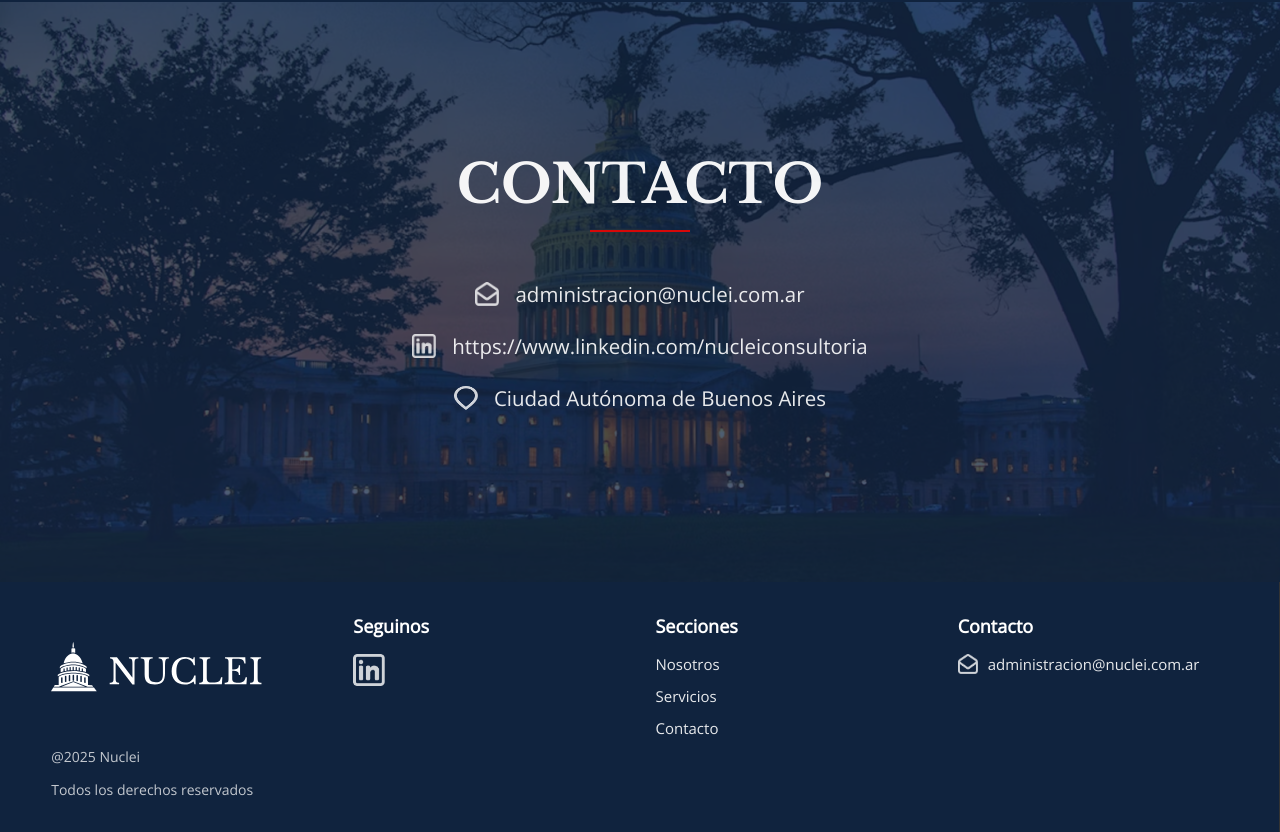
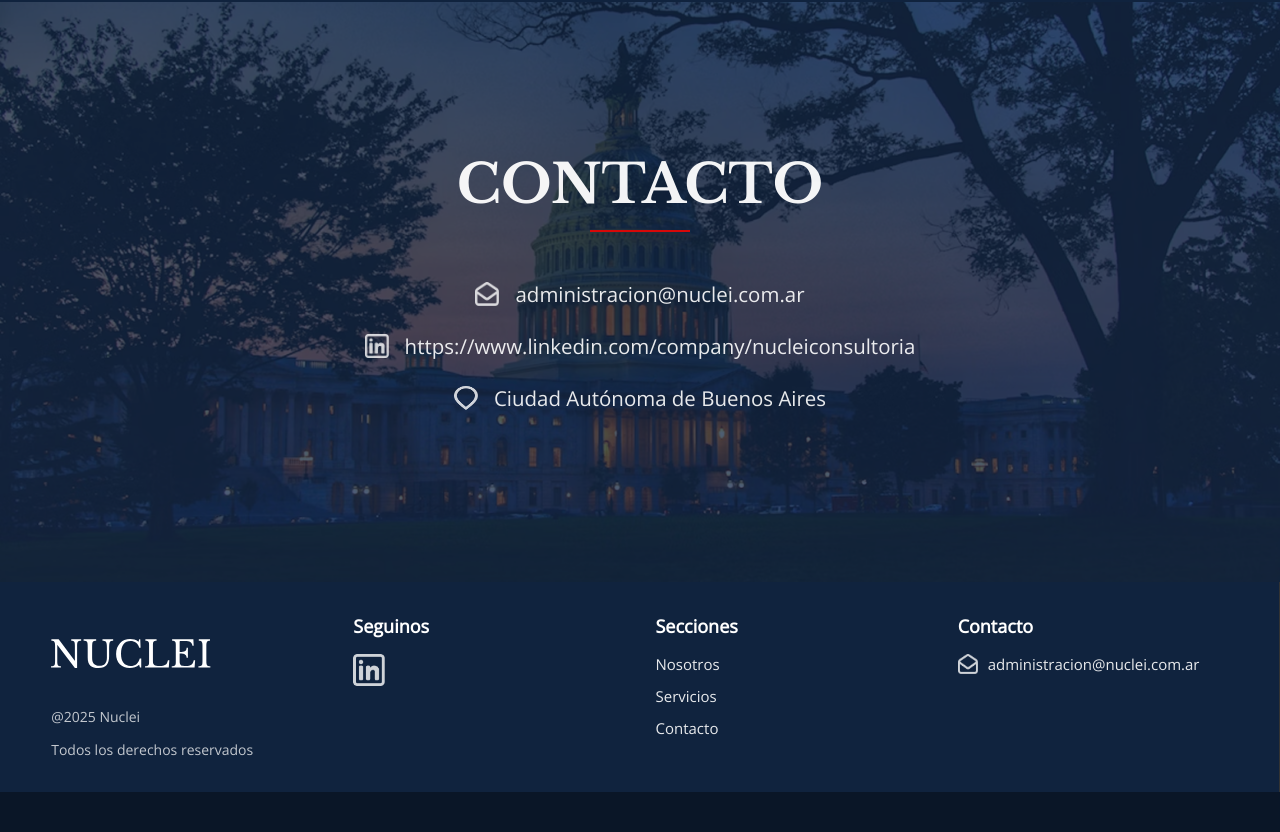
Before and after one commit to Diegoantonini18/nuclei.com.ar, a Next.js app: page / in a window 1280 px wide. Shown: the part 2753-3585 px from the top of the page. After the commit the page ends 3545 px from the top, so only its background shows below. Built offline with nearby package versions, Linux system fonts and the light colour scheme.

Commit message:
fix logo

```diff
--- a/src/components/Contacto.tsx
+++ b/src/components/Contacto.tsx
@@ -19,12 +19,12 @@ export default function Contacto() {
             <div className={styles.item}>
               <Image src="/likedin.png" alt="LinkedIn" width={24} height={24} className={styles.icon} />
               <a
-                href="https://www.linkedin.com/nucleiconsultoria"
+                href="https://www.linkedin.com/company/nucleiconsultoria"
                 target="_blank"
                 rel="noopener noreferrer"
                 className={styles.link}
               >
-                https://www.linkedin.com/nucleiconsultoria
+                https://www.linkedin.com/company/nucleiconsultoria
               </a>
             </div>
             <div className={styles.item}>
--- a/src/components/Footer.tsx
+++ b/src/components/Footer.tsx
@@ -26,7 +26,7 @@ export default function Footer() {
           <div className={styles.column}>
             <h3 className={styles.heading}>Seguinos</h3>
             <a
-              href="https://www.linkedin.com/nucleiconsultoria"
+              href="https://www.linkedin.com/company/nucleiconsultoria"
               target="_blank"
               rel="noopener noreferrer"
               className={styles.socialLink}
--- a/src/components/footer.module.css
+++ b/src/components/footer.module.css
@@ -40,8 +40,8 @@
 }
 
 .logo {
-  width: 240px;
-  height: 120px;
+  width: 160px;
+  height: 80px;
   object-fit: contain;
 }
 
--- a/src/components/header.module.css
+++ b/src/components/header.module.css
@@ -39,15 +39,15 @@
 }
 
 .logo {
-  width: clamp(96px, 12vw, 220px);
-  height: clamp(96px, 12vw, 220px);
+  width: clamp(80px, 10vw, 180px);
+  height: clamp(80px, 10vw, 180px);
   transition: width 220ms ease, height 220ms ease;
 }
 
 @media (max-width: 767px) {
   .logo {
-    width: clamp(140px, 24vw, 280px);
-    height: clamp(140px, 24vw, 280px);
+    width: clamp(120px, 20vw, 240px);
+    height: clamp(120px, 20vw, 240px);
   }
 }
 
```
Also changed, not shown: public/logo.svg.
